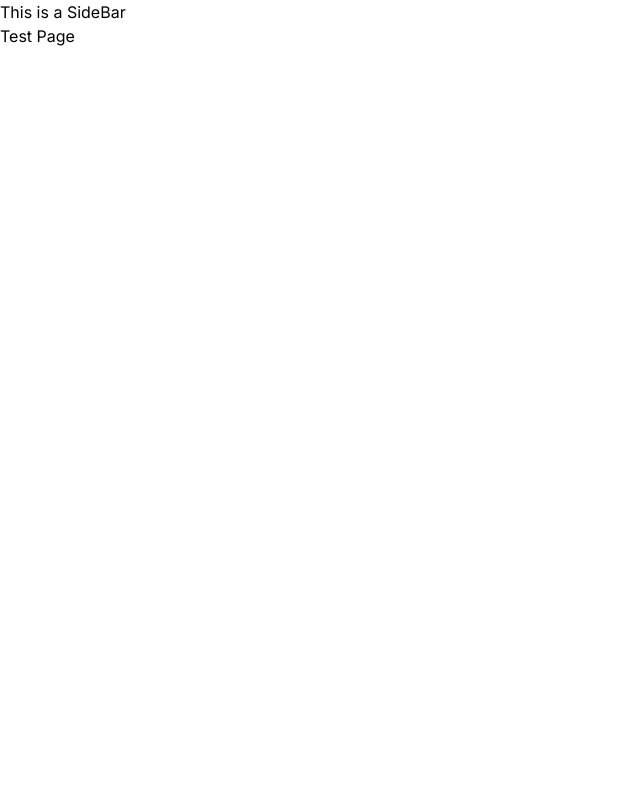
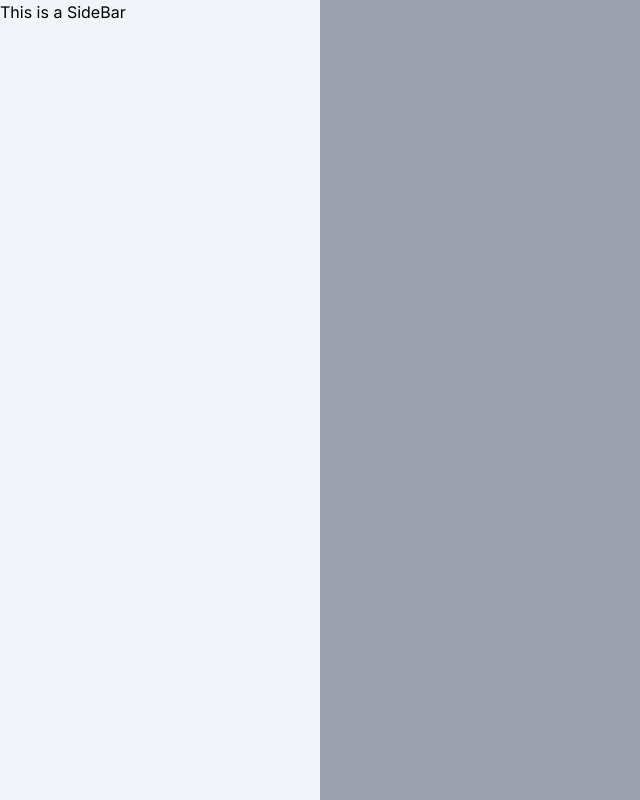
Before and after one commit to Prabhatgrg/portfolio, a Next.js app: page / in a window 1280 px wide. Shown: the whole page, without its empty margins (0-640 px from the left). Built offline with nearby package versions, Linux system fonts and the light colour scheme.

Commit message:
SideBar Creation Start

```diff
--- a/app/Components/SideBar.tsx
+++ b/app/Components/SideBar.tsx
@@ -1,11 +1,11 @@
-import React from 'react'
+import React from "react";
 
 const SideBar = () => {
   return (
-    <div>
+    <aside className="bg-slate-100 flex flex-col h-screen fixed w-1/4">
       <h1>This is a SideBar</h1>
-    </div>
-  )
-}
+    </aside>
+  );
+};
 
-export default SideBar
+export default SideBar;
--- a/app/page.tsx
+++ b/app/page.tsx
@@ -4,9 +4,9 @@ import SideBar from '@/Components/SideBar'
 
 export default function Home() {
   return (
-    <main>
+    <main className='bg-gray-400 h-screen'>
       <SideBar />
-      <h1>Test Page</h1>
+      {/* <h1>Test Page</h1> */}
     </main>
   )
 }
```
